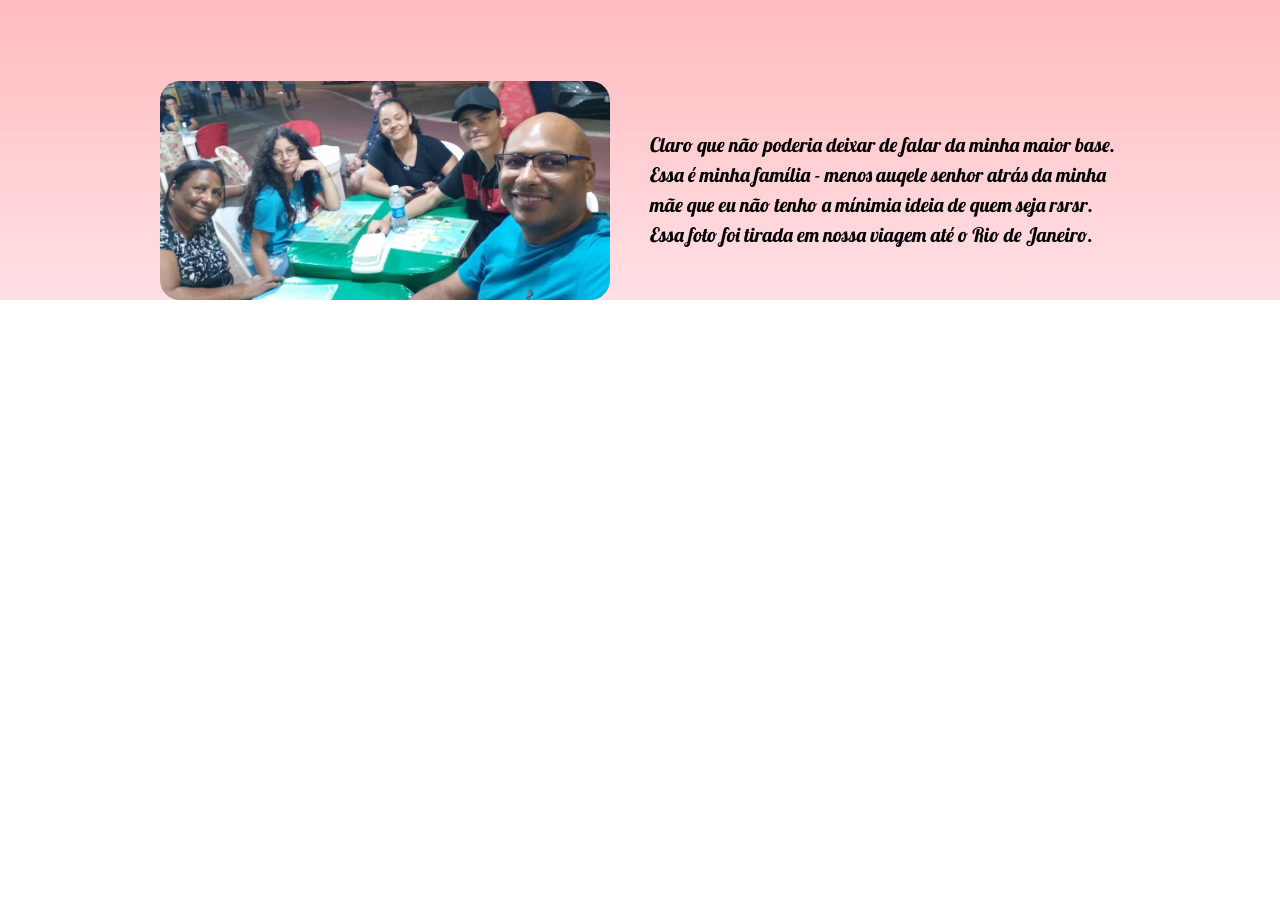
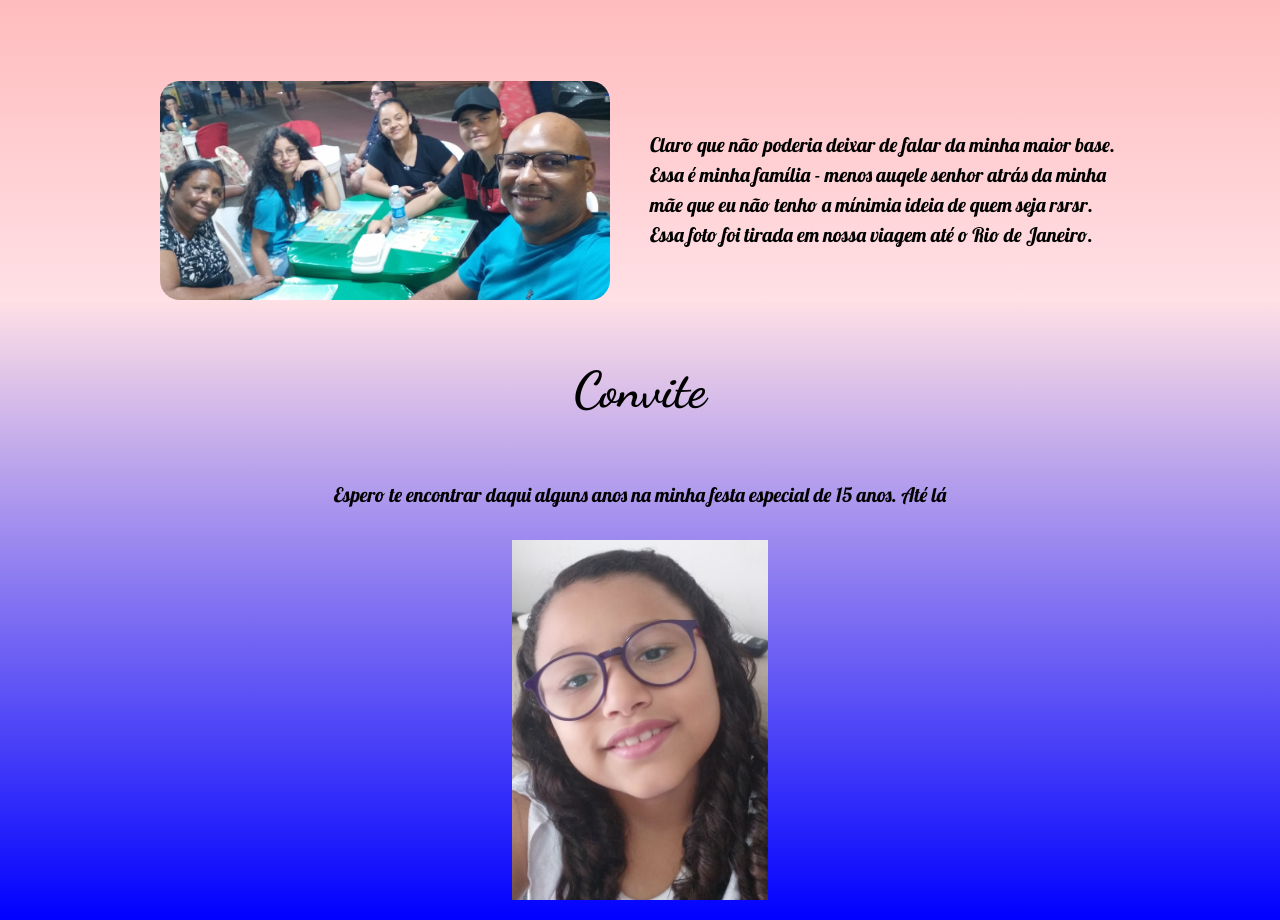
Before and after one commit to elisafa/ebac-landingpage-meuniver, a website built with Parcel: page src/index.html in a window 1280 px wide. Shown: the part 1835-2755 px from the top of the page. Before the commit the page ends 2135 px from the top, so only its background shows below. Built offline with nearby package versions, Linux system fonts and the light colour scheme.

Commit message:
finalizado sessão convite

```diff
--- a/src/index.html
+++ b/src/index.html
@@ -76,6 +76,17 @@
       </div>
     </section>
 
+    <footer class="footer">
+      <div class="container">
+        <h2 class="footer__titulo">Convite</h2>
+        <p>
+          Espero te encontrar daqui alguns anos na minha festa especial de 15
+          anos. Até lá
+        </p>
+        <img class="footer__img" src="./images/convite.jpg" alt="" />
+      </div>
+    </footer>
+
     <script src="./scripts/main.js"></script>
   </body>
 </html>
--- /dev/null
+++ b/src/styles/_convite.scss
@@ -0,0 +1,26 @@
+@use "mixins";
+
+.footer {
+  background: linear-gradient(#ffe0e5, blue);
+
+  &__titulo {
+    @include mixins.titulo;
+    margin-bottom: 60px;
+    color: #000;
+  }
+
+  &__img {
+    border-radius: 20px;
+    padding: 20px;
+    display: block;
+    margin: 10px auto 0;
+    height: 400px;
+  }
+
+  p {
+    font-family: "Lobster", cursive;
+    font-size: 20px;
+    line-height: 1.5;
+    text-align: center;
+  }
+}
--- a/src/styles/main.scss
+++ b/src/styles/main.scss
@@ -3,6 +3,7 @@
 @use "mixins";
 @use "gosto";
 @use "familia";
+@use "convite";
 
 * {
   margin: 0;
```
Also changed, not shown: src/images/convite.jpg (added).
